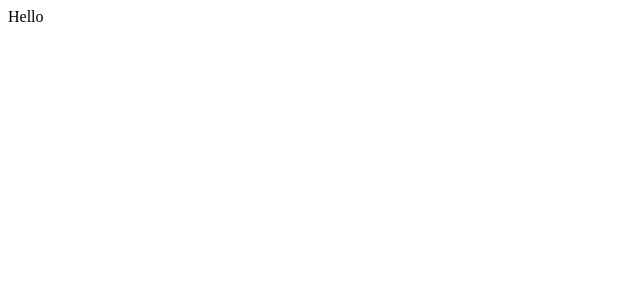
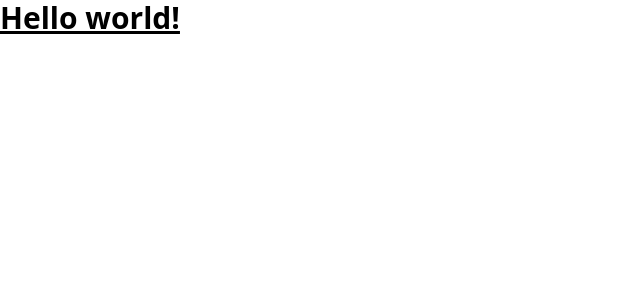
Before and after one commit to firoliyos/Amazon-website-clone, a React (Create React App) app in the folder amazon/: page / in a window 1280 px wide. Shown: the top 300 px of the page, without its empty margins (0-640 px from the left). Built offline with nearby package versions, Linux system fonts and the light colour scheme.

Commit message:
tailwind-css

```diff
--- a/amazon/src/App.js
+++ b/amazon/src/App.js
@@ -1,8 +1,10 @@
-
+import "./App.css"
 function App() {
   return (
     <div>
-      Hello
+      <h1 className="text-3xl font-bold underline">
+      Hello world!
+    </h1>
     </div>
   );
 }
--- a/amazon/src/index.css
+++ b/amazon/src/index.css
@@ -1,13 +1,3 @@
-body {
-  margin: 0;
-  font-family: -apple-system, BlinkMacSystemFont, 'Segoe UI', 'Roboto', 'Oxygen',
-    'Ubuntu', 'Cantarell', 'Fira Sans', 'Droid Sans', 'Helvetica Neue',
-    sans-serif;
-  -webkit-font-smoothing: antialiased;
-  -moz-osx-font-smoothing: grayscale;
-}
-
-code {
-  font-family: source-code-pro, Menlo, Monaco, Consolas, 'Courier New',
-    monospace;
-}
+@tailwind base;
+@tailwind components;
+@tailwind utilities;
--- a/amazon/src/index.js
+++ b/amazon/src/index.js
@@ -1,7 +1,7 @@
 import React from 'react';
 import ReactDOM from 'react-dom/client';
 import App from './App';
-
+import './index.css'
 const root = ReactDOM.createRoot(document.getElementById('root'));
 root.render(
   <React.StrictMode>
--- a/amazon/tailwind.config.js
+++ b/amazon/tailwind.config.js
@@ -1,6 +1,8 @@
 /** @type {import('tailwindcss').Config} */
 module.exports = {
-  content: [],
+  content: [
+    "./src/**/*.{js,jsx,ts,tsx}",
+  ],
   theme: {
     extend: {},
   },
```
